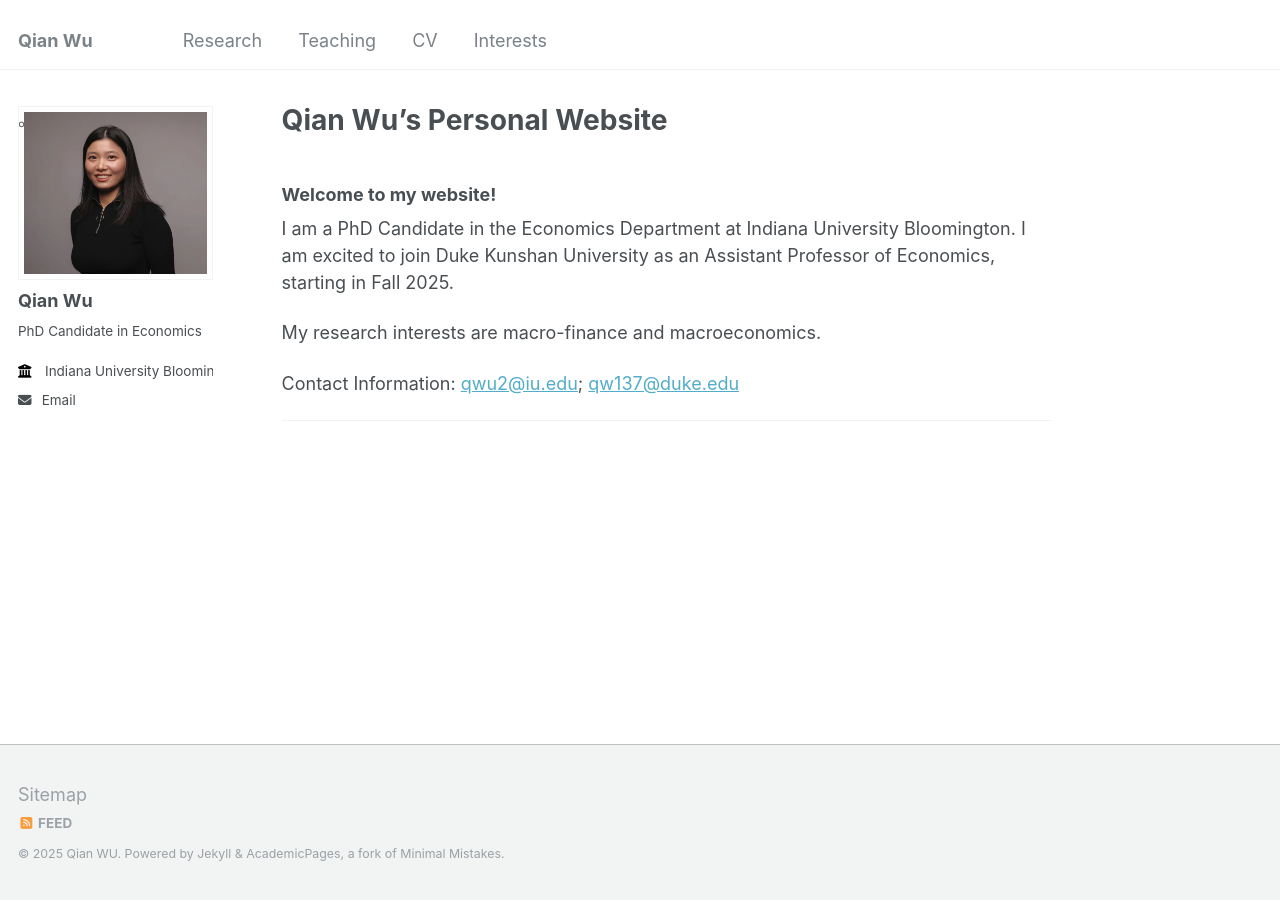
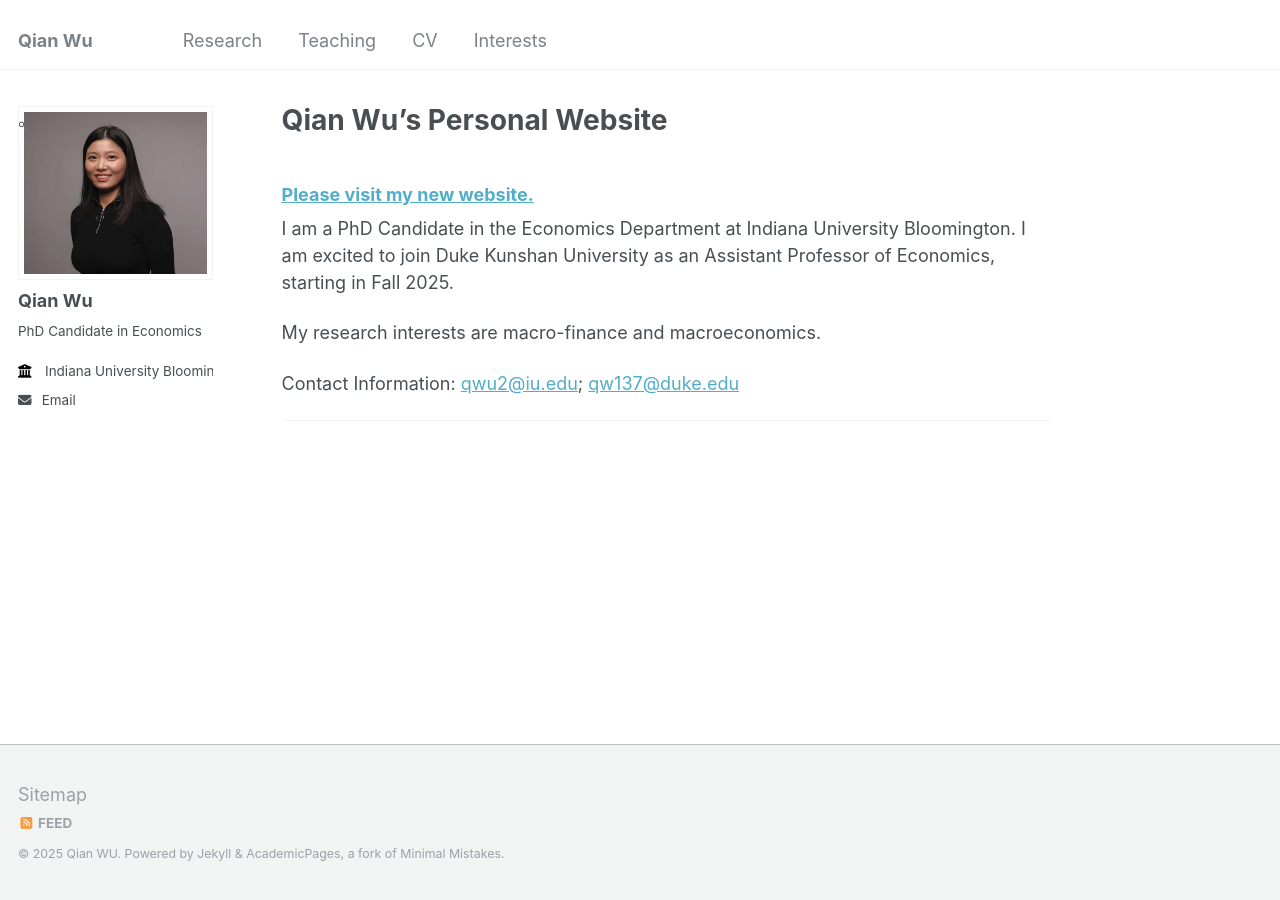
Before and after one commit to qianwu-ef/qianwu-ef.github.io, a Jekyll site: the page built from _pages/about.md, in a window 1280 px wide. Built offline with Jekyll 4.4.1, drawn with Linux system fonts in a browser that asks for light colours.

Commit message:
Update about.md

```diff
--- a/_pages/about.md
+++ b/_pages/about.md
@@ -5,7 +5,7 @@ redirect_from:
   - /about/
   - /about.html
 ---
-### Welcome to my website!
+### <a href='https://qian-wu.weebly.com/'>Please visit my new website.</a>
 
 I am a PhD Candidate in the Economics Department at Indiana University Bloomington. I am excited to join Duke Kunshan University as an Assistant Professor of Economics, starting in Fall 2025.
 
```
